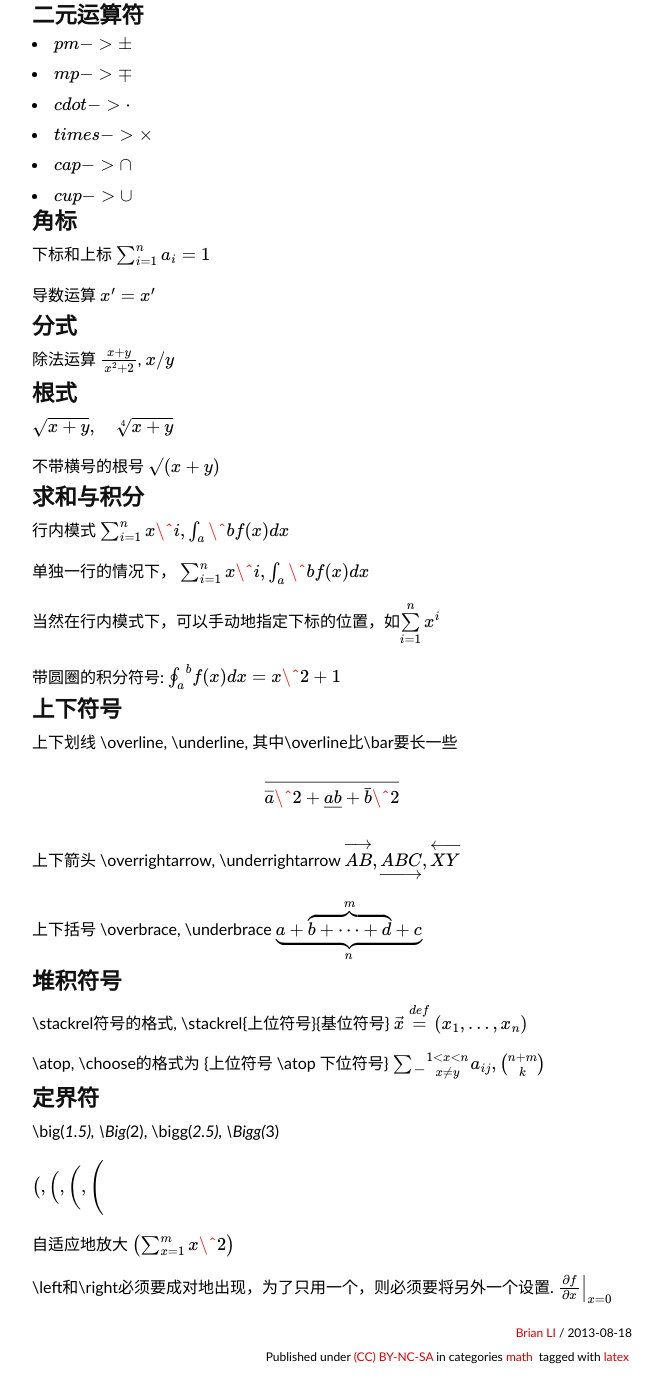
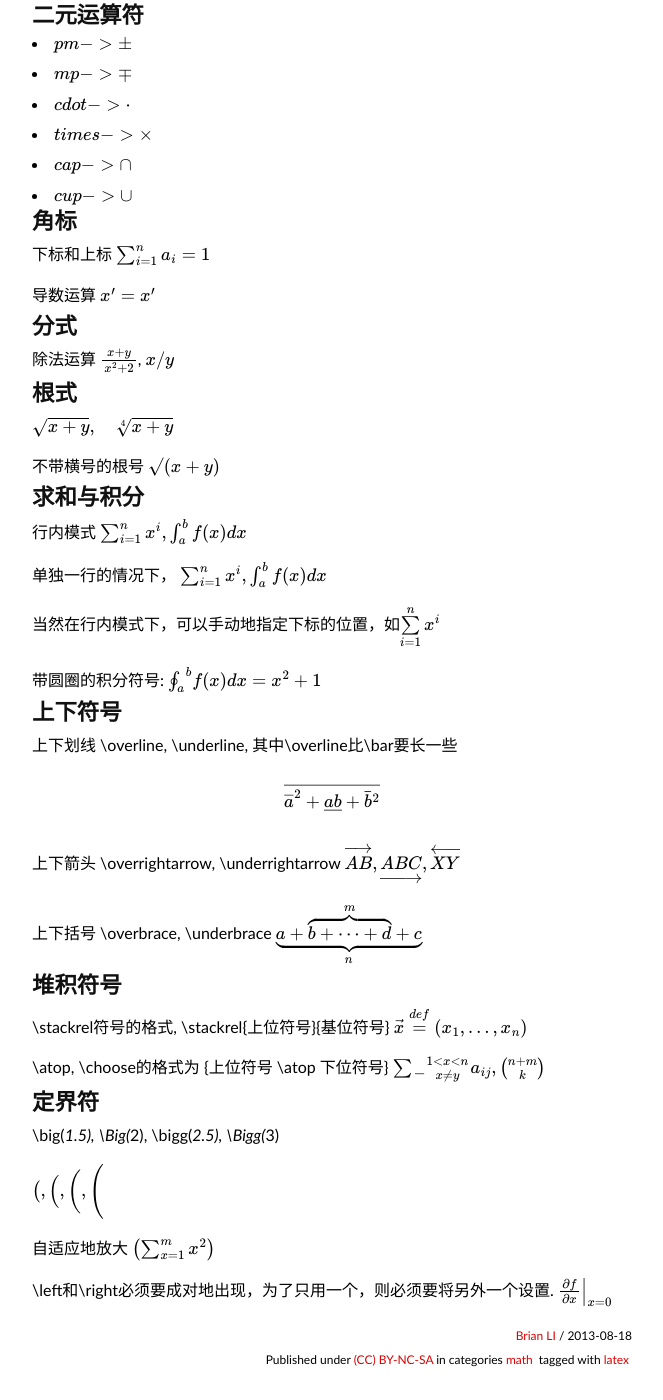
Before and after one commit to fandywang/brianli.github.com, a Jekyll site: the page built from _posts/2013-08-18-study-latex.md, in a window 1280 px wide and 1400 px high, scrolled down 1701 px. Shown: the whole window, without its empty margins (308-971 px from the left). Built offline with Jekyll 4.4.1, drawn with Linux system fonts in a browser that asks for light colours; some web fonts are replaced; Markdown is read by kramdown in place of the engine named in the settings; formulas are drawn with MathJax 3; comment, search, counter and statistics services are not loaded.

```diff
--- a/_config.yml
+++ b/_config.yml
@@ -1,4 +1,5 @@
-markdown: rdiscount
+#markdown: rdiscount
+markdown: kramdown
 permalink: /:year/:month/:title/
 url: http://blog.wzgtech.com
 author: Brian LI
--- a/_posts/2013-08-18-study-latex.md
+++ b/_posts/2013-08-18-study-latex.md
@@ -118,20 +118,20 @@ $\sqrt{x + y}, \quad \sqrt[4]{x + y}$
 
 ## 求和与积分
 
-行内模式 $\sum_{i=1}^n x\^i, \int_a\^b f(x)dx$
+行内模式 $\sum_{i=1}^n x^i, \int_a^b f(x)dx$
 
-单独一行的情况下， $$\sum_{i=1}^n x\^i, \int_a\^b f(x)dx$$
+单独一行的情况下， $$\sum_{i=1}^n x^i, \int_a^b f(x)dx$$
 
 当然在行内模式下，可以手动地指定下标的位置，如$\sum\limits_{i=1}^n {x}^i$
 
-带圆圈的积分符号: $${\oint_a}^b f(x)dx = x\^2 + 1$$
+带圆圈的积分符号: $${\oint_a}^b f(x)dx = x^2 + 1$$
 
 ## 上下符号
 
 上下划线
 \overline, \underline, 其中\overline比\bar要长一些
 
-$$\overline{\overline a\^2 + \underline{ab} + \bar b\^2}$$
+$$\overline{\overline a^2 + \underline{ab} + \bar b^2}$$
 
 上下箭头 \overrightarrow, \underrightarrow
 $$\overrightarrow{AB}, \underrightarrow{ABC}, \overleftarrow{XY}$$
@@ -154,7 +154,7 @@ $$ \sum\_{1 < x < n \atop x \neq y} a_{ij}, {n + m \choose k}$$
 $\big(, \Big(, \bigg(, \Bigg($
 
 自适应地放大
-$$\left( \sum_{x=1}^m x\^2 \right)$$
+$$\left( \sum_{x=1}^m x^2 \right)$$
 
 \left和\right必须要成对地出现，为了只用一个，则必须要将另外一个设置.
 $$\left. \frac {\partial f} {\partial x} \right |_{x = 0}$$
```
